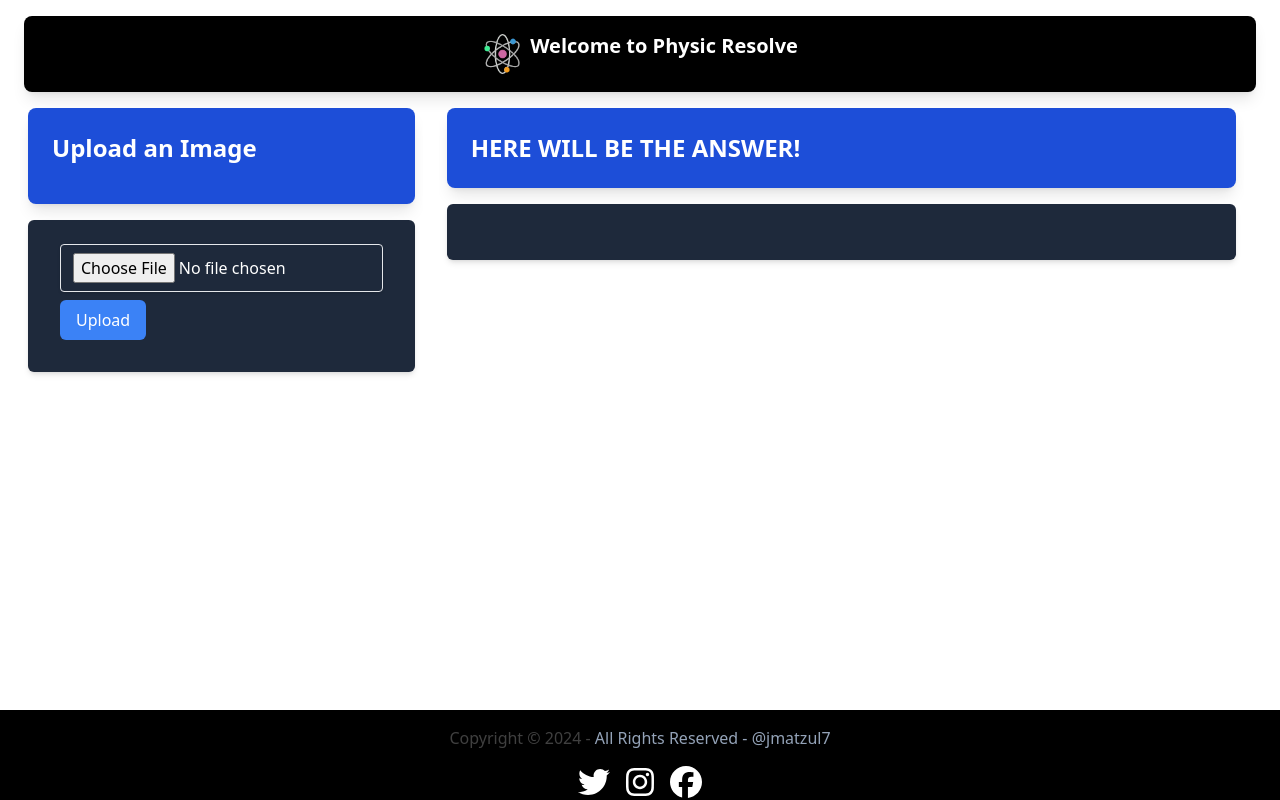
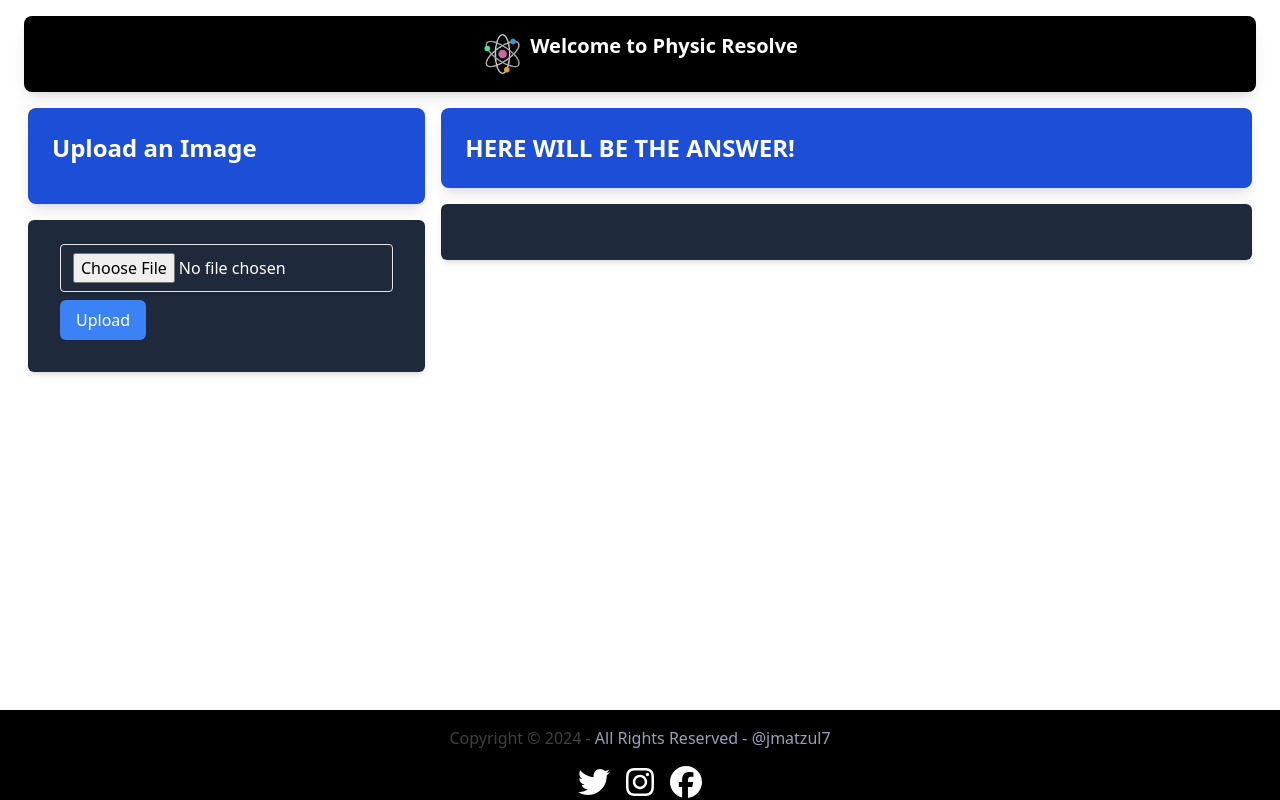
Before and after one commit to Jmatzul7/physic-resolve, a Next.js app: page / in a window 1280 px wide. Built offline with nearby package versions, Linux system fonts and the light colour scheme.

Commit message:
Correction main page with layout in cardFormResponse

```diff
--- a/src/app/page.tsx
+++ b/src/app/page.tsx
@@ -31,7 +31,7 @@ export default function Home() {
               handleLoading={setLoading}
             />
           </div>
-          <div className="lg:w-2/3 mx-4 md:w-1/3 w-full overflow-auto">
+          <div className="lg:w-2/3 md:w-1/3 w-full overflow-auto">
             <CardFormResponse
               loading={loading}
               resolvedResponse={resolvedResponse}
```
